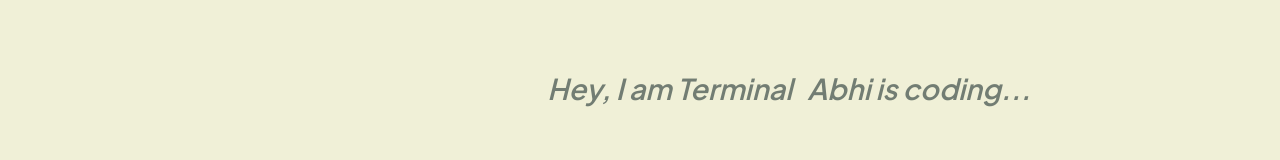
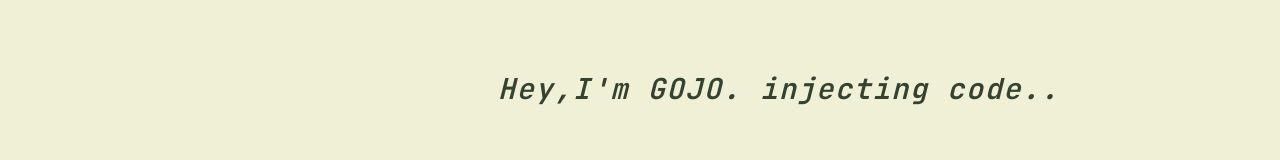
Before and after one commit to Abhijeet83193/Myportfolio, a React (Vite) app in the folder frontend/: page / in a window 1280 px wide. Shown: the part 197-357 px from the top of the page. Built offline with nearby package versions, Linux system fonts and the light colour scheme; a web font is replaced by a local one.

Commit message:
text styling

```diff
--- a/frontend/src/App.jsx
+++ b/frontend/src/App.jsx
@@ -192,7 +192,9 @@ const Quote = () => (
         viewport={{ once: true }}
         transition={{ delay: 0.3, duration: 0.6 }}
         style={{ fontSize: '1.8rem', color: 'var(--primary)', fontWeight: '600' }}>
-         <i>Hey, I am Terminal &nbsp; Abhi is coding...</i>
+        <span className="glitch-text" data-text="Hey, I'm GOJO, injecting code...">
+          <i>Hey,I'm GOJO. injecting code..</i>
+        </span>
       </motion.div>
     </div>
 
--- a/frontend/src/index.css
+++ b/frontend/src/index.css
@@ -370,3 +370,30 @@ body {
   .features-grid { grid-template-columns: 1fr; }
   .section-illustration { max-width: 320px !important; }
 }
+
+/* Terminal Text Effect */
+.glitch-text {
+  position: relative;
+  display: inline-block;
+  font-family: var(--font-tech);
+  color: var(--army-olive);
+  letter-spacing: 0.05em;
+  transition: transform 0.3s cubic-bezier(0.34, 1.56, 0.64, 1);
+}
+
+.glitch-text::after {
+  content: '_';
+  animation: blink 1s step-end infinite;
+  color: var(--army-olive);
+  margin-left: 2px;
+}
+
+@keyframes blink {
+  0%, 50% { opacity: 1; }
+  51%, 100% { opacity: 0; }
+}
+
+/* Subtle lift effect on hover */
+.glitch-text:hover {
+  transform: translateY(-3px) scale(1.02);
+}
```
